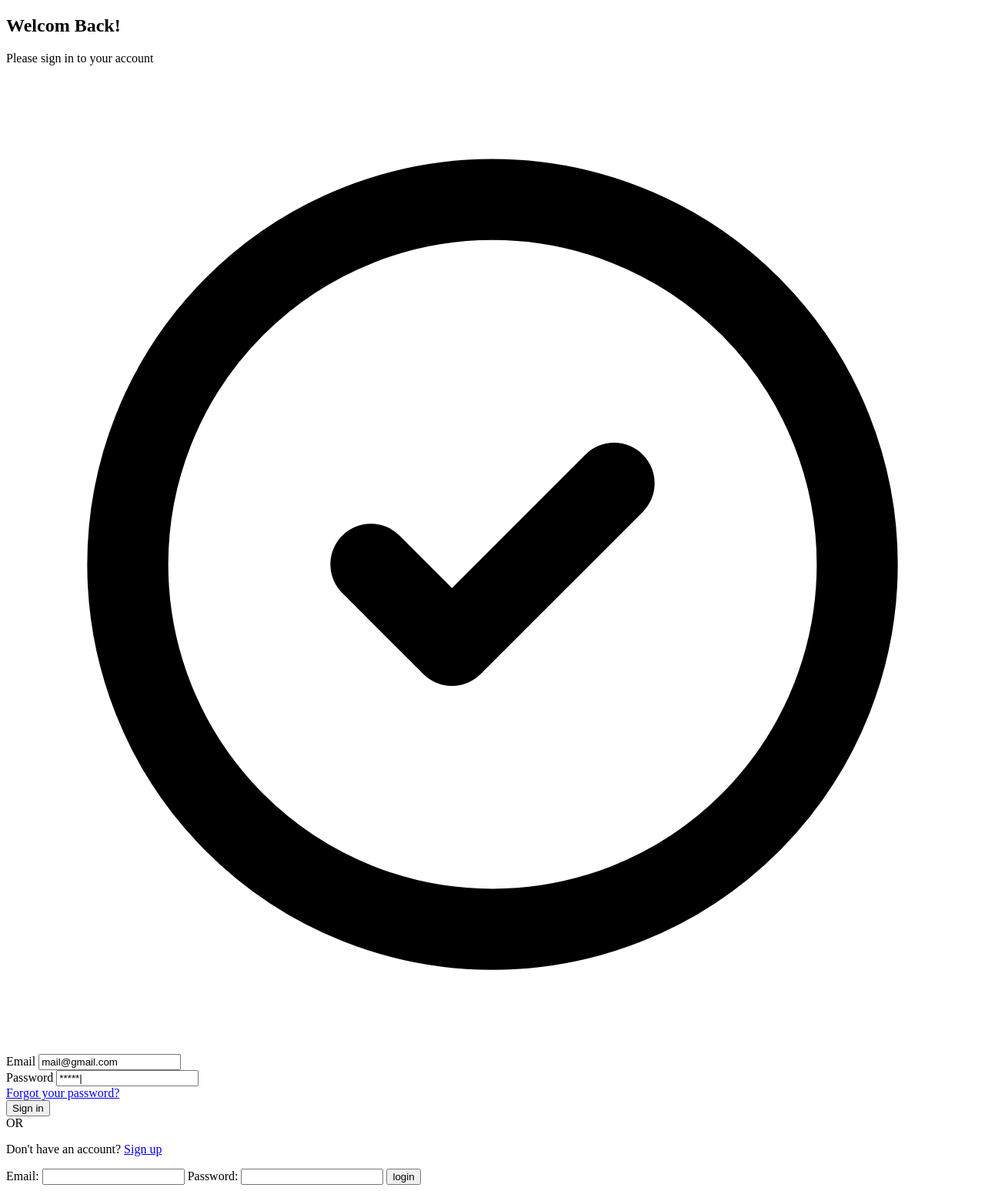
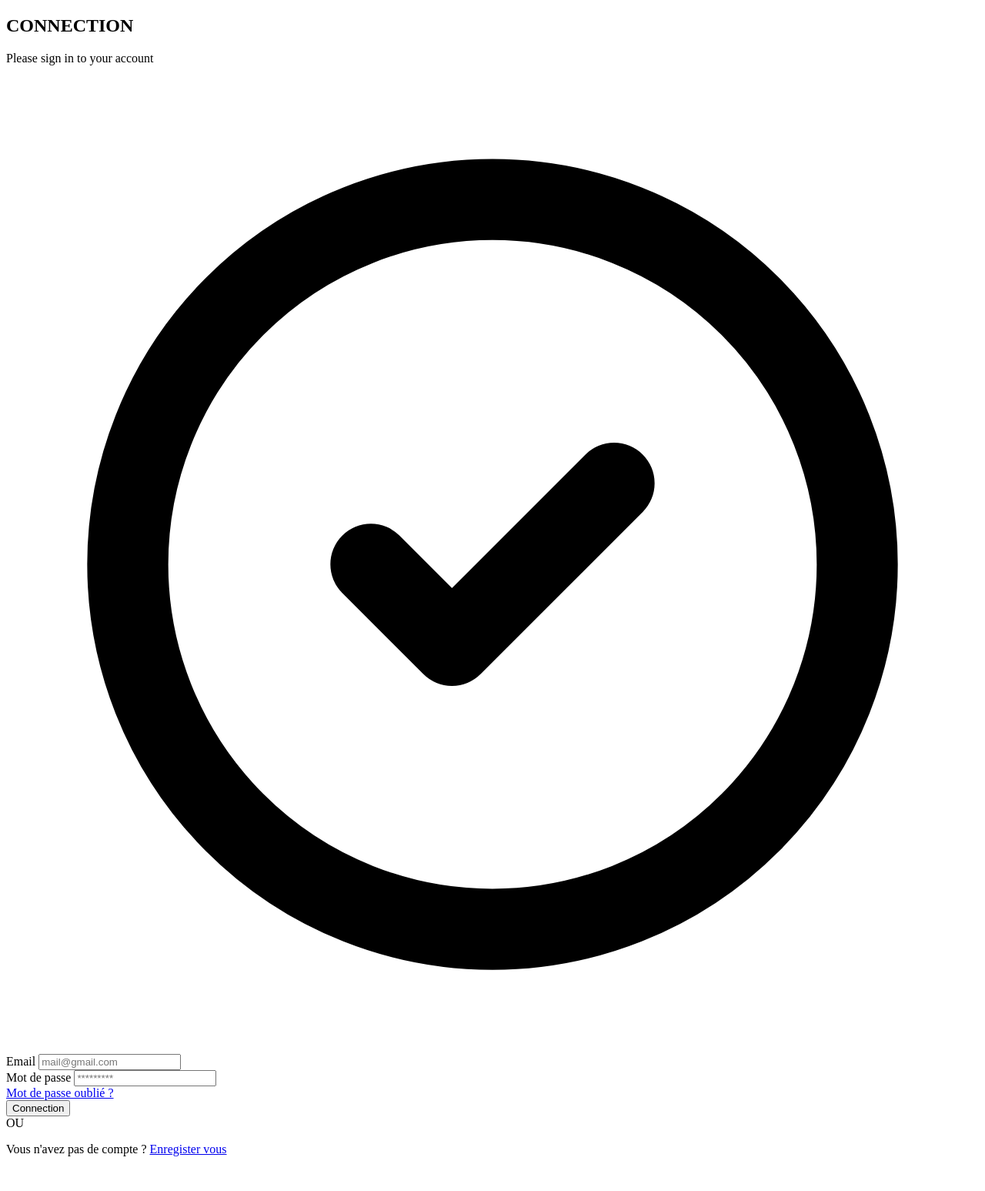
Before and after one commit to pierre61250/Wilo, a Symfony app: template templates/login/index.html.twig in a window 1280 px wide. Shown: the whole page at 77% size. After the commit the page ends 1502 px from the top, so only its background shows below. Run offline with Twig, Linux system fonts and the light colour scheme; the template is opened without the code that fills it, so the values that code supplies are empty; some libraries are stand-ins or nearby versions.

Commit message:
Update - Docker Compose + Scripts Shell + Template Login

```diff
--- a/templates/login/index.html.twig
+++ b/templates/login/index.html.twig
@@ -11,12 +11,11 @@
 			<div class="relative px-4 py-10 bg-white shadow-lg sm:rounded-3xl sm:p-20">
 				<div class="text-center">
 					<h2 class="mt-6 text-3xl font-bold text-gray-900">
-						Welcom Back!
+						CONNECTION
 					</h2>
 					<p class="mt-2 text-sm text-gray-600">Please sign in to your account</p>
 				</div>
-				<form class="mt-8 space-y-6" action="#" method="POST">
-					<input type="hidden" name="remember" value="true">
+				<form class="mt-8 space-y-6" action="{{ path('login') }}" method="post">
 					<div class="relative">
 						<div class="absolute right-0 mt-8">
 							<svg xmlns="http://www.w3.org/2000/svg" class="h-6 w-6 text-green-500" fill="none" viewbox="0 0 24 24" stroke="currentColor">
@@ -24,54 +23,41 @@
 							</svg>
 						</div>
 						<label class="text-sm font-bold text-gray-700 tracking-wide">Email</label>
-						<input class=" w-full text-base py-2 border-b border-gray-300 focus:outline-none focus:border-indigo-500" type="" placeholder="mail@gmail.com" value="mail@gmail.com">
+						<input class=" w-full text-base py-2 border-b border-gray-300 focus:outline-none focus:border-indigo-500" type="email" id="username" name="_username" value="{{ last_username }}" placeholder="mail@gmail.com" required oninput="checkValidityUsername" />
 					</div>
 					<div class="mt-8 content-center">
 						<label class="text-sm font-bold text-gray-700 tracking-wide">
-							Password
+							Mot de passe
 						</label>
-						<input class="w-full content-center text-base py-2 border-b border-gray-300 focus:outline-none focus:border-indigo-500" type="" placeholder="Enter your password" value="*****|">
+						<input class="w-full content-center text-base py-2 border-b border-gray-300 focus:outline-none focus:border-indigo-500" type="password" id="password" name="_password" placeholder="*********" required/>
 					</div>
 					<div class="flex items-center justify-between">
 						<div class="text-sm">
-							<a href="#" class="font-medium text-indigo-500 hover:text-indigo-500">
-								Forgot your password?
+							<a href="{{ path('app_forgot_password_request') }}" class="font-medium text-indigo-500 hover:text-indigo-500">
+								Mot de passe oublié ?
 							</a>
 						</div>
 					</div>
 					<div>
-						<button type="submit" class="w-full flex justify-center bg-indigo-500 text-gray-100 p-4  rounded-full tracking-wide
-																									                                font-semibold  focus:outline-none focus:shadow-outline hover:bg-indigo-600 shadow-lg cursor-pointer transition ease-in duration-300">
-							Sign in
+						<button type="submit" class="w-full flex justify-center bg-indigo-500 text-gray-100 p-4  rounded-full tracking-wide font-semibold  focus:outline-none focus:shadow-outline hover:bg-indigo-600 shadow-lg cursor-pointer transition ease-in duration-300">
+							Connection
 						</button>
 					</div>
 					<div class="flex items-center justify-center space-x-2">
 						<span class="h-px w-16 bg-gray-300"></span>
-						<span class="text-gray-500 font-normal">OR</span>
+						<span class="text-gray-500 font-normal">OU</span>
 						<span class="h-px w-16 bg-gray-300"></span>
 					</div>
 					<p class="flex flex-col items-center justify-center mt-10 text-center text-md text-gray-500">
-						<span>Don't have an account?</span>
-						<a href="#" class="text-indigo-500 hover:text-indigo-500no-underline hover:underline cursor-pointer transition ease-in duration-300">Sign up</a>
+						<span>Vous n'avez pas de compte ?</span>
+						<a href="{{ path('app_register') }}" class="text-indigo-500 hover:text-indigo-500no-underline hover:underline cursor-pointer transition ease-in duration-300">Enregister vous</a>
 					</p>
+					<input
+					type="hidden" name="_csrf_token" value="{{ csrf_token('authenticate') }}">
+				{# If you want to control the URL the user is redirected to on success <input type="hidden" name="_target_path" value="/account"/> #}
 				</form>
 			</div>
 		</div>
 	</div>
 
-	<form action="{{ path('login') }}" method="post">
-		<label for="username">Email:</label>
-		<input type="text" id="username" name="_username" value="{{ last_username }}"/>
-
-		<label for="password">Password:</label>
-		<input type="password" id="password" name="_password"/>
-
-		<input
-		type="hidden" name="_csrf_token" value="{{ csrf_token('authenticate') }}">
-
-		{# If you want to control the URL the user is redirected to on success
-										        <input type="hidden" name="_target_path" value="/account"/> #}
-
-		<button type="submit">login</button>
-	</form>
 {% endblock %}
```
Also changed, not shown: docker/docker-compose-proxy.yml (+11 -0 lines), 3 other files.
